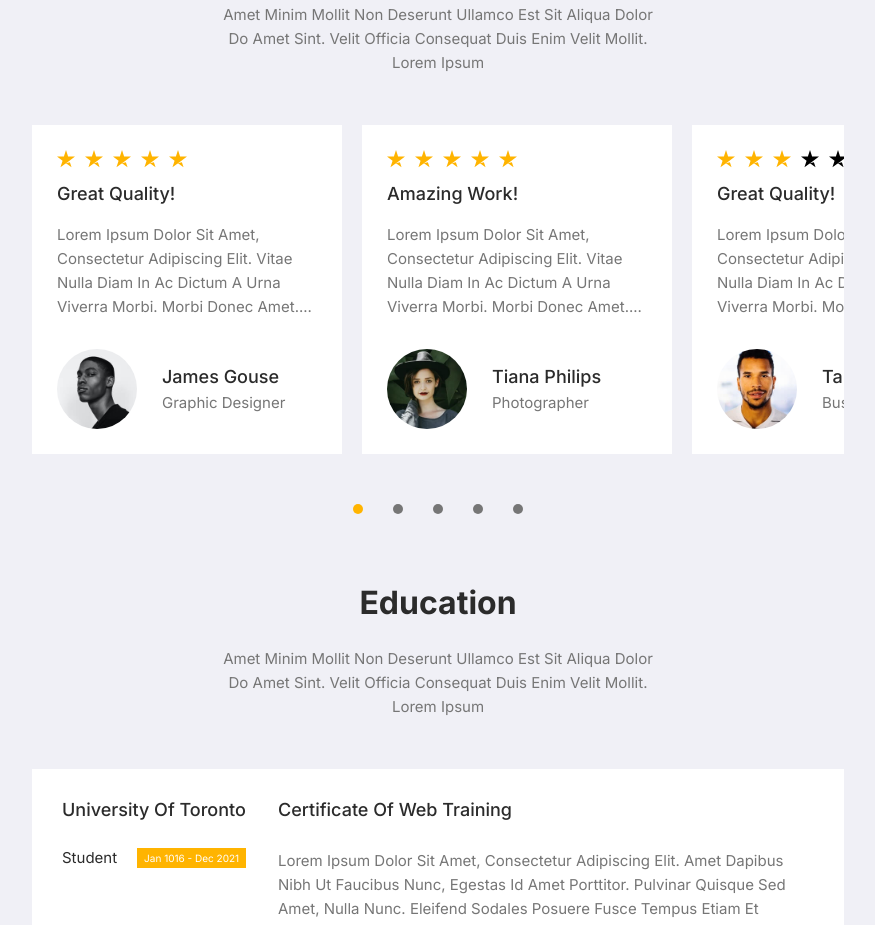
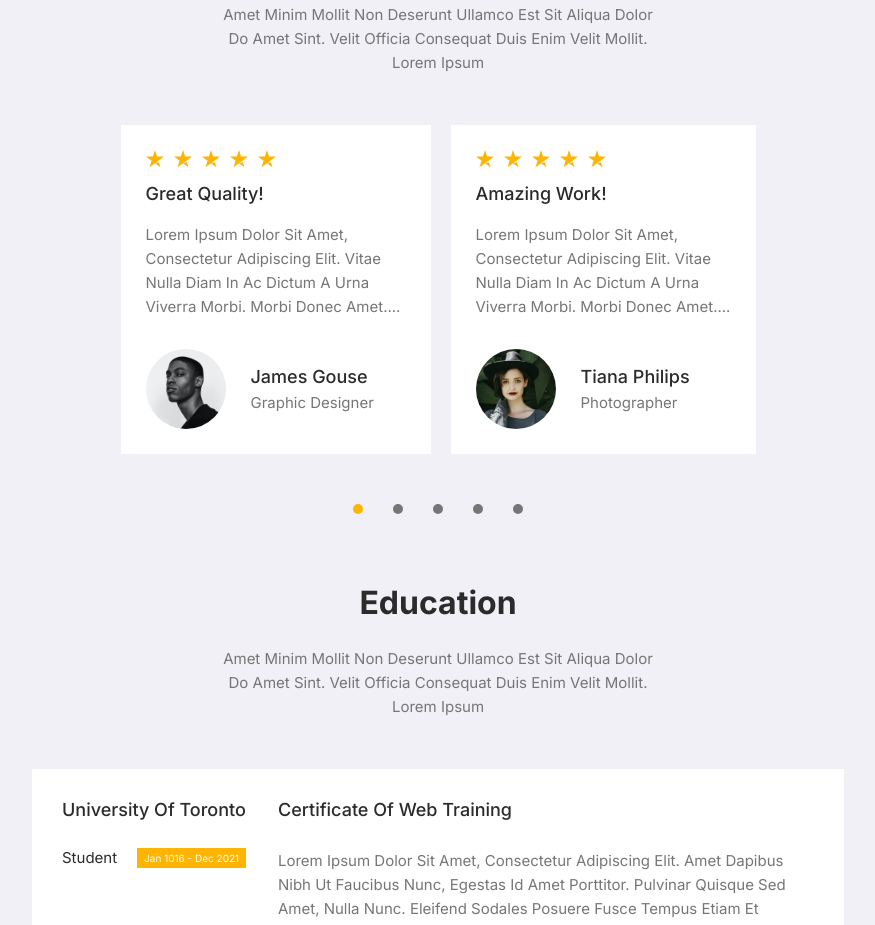
Before and after one commit to taras131/portfolio, a React app: page / in a window 1280 px wide. Shown: the part 3580-4505 px from the top of the page, without its empty margins (293-1168 px from the left). Built offline with nearby package versions, Linux system fonts and the light colour scheme.

Commit message:
added_mouse_touch_listener_for_slider

```diff
--- a/src/components/Icon.tsx
+++ b/src/components/Icon.tsx
@@ -14,7 +14,7 @@ export const Icon: FC<TProps> = ({
                                      iconId,
                                      width = 74,
                                      height = 74,
-                                     isActive = false,
+                                     isActive =false ,
                                  }) => {
     return (
         <SVG width={`${width}px`} height={`${height}px`} viewBox={`0 0 ${width} ${height}`} isActive={isActive}
@@ -30,6 +30,6 @@ type TStyledProps = {
 
 const SVG = styled.svg<TStyledProps>`
   ${props => props.isActive && css<TStyledProps>`
-    fill: ${props => props.theme.colors.accent};
+    fill: ${props => props.isActive ? props.theme.colors.accent : props.theme.colors.textSecondary};
   `}
 `
--- a/src/components/listItemWithIcon/ListItemWithIcon_Style.ts
+++ b/src/components/listItemWithIcon/ListItemWithIcon_Style.ts
@@ -10,13 +10,13 @@ const Wrapper = styled.li<TWrapper>`
 
   svg {
     margin-right: 15px;
-    fill: ${props => props.isActive ? props.theme.colors.accent : props.theme.colors.textSecondary};
+    fill: ${props => !props.isActive && props.theme.colors.textSecondary};
   }
 
   span {
     color: ${props => props.isActive
-    ? props.theme.colors.textPrimary
-    : props.theme.colors.textSecondary};
+            ? props.theme.colors.textPrimary
+            : props.theme.colors.textSecondary};
   }
 `;
 
--- a/src/sections/recommendations/Recommendations.tsx
+++ b/src/sections/recommendations/Recommendations.tsx
@@ -1,12 +1,129 @@
-import React from 'react';
+import React, {useEffect, useRef, useState} from 'react';
 import {TemplateSection} from "../../components/TemplateSection";
 import {recommendations, recommendationsDescription, recommendationsTitle} from "../../utils/consts";
-import {RecommendationsList} from "./RecommendationsList";
+import {RecommendationsListItem} from "./RecommendationsListItem";
+import styled, {css} from "styled-components";
 
 export const Recommendations = () => {
+    const ref = useRef<HTMLHeadingElement>(null)
+    const recommendationsList = recommendations.map(recommendation => (
+        <RecommendationsListItem key={recommendation.id + " " + recommendation.title}
+                                 recommendation={recommendation}/>))
+    const [activeSlide, setActiveSlide] = useState(0)
+    const [offset, setOffset] = useState(0)
+    useEffect(() => {
+        setOffset(-Math.abs((activeSlide * 320) + 12 * (activeSlide)))
+    }, [activeSlide])
+    const changeActiveSlide = (newValue: number) => () => {
+        if (newValue >= 0 && newValue < recommendations.length) {
+            setActiveSlide(newValue)
+        }
+    }
+    const paginationButtons = recommendations.map((recommendation, index) => (
+        <PaginationItem key={recommendation.title + " " + index}
+                        onClick={changeActiveSlide(index)}
+                        isActive={index === activeSlide}>
+
+        </PaginationItem>
+    ))
+    let x1: number | null = null;
+    const handleTouchStart = (e: any) => {
+        x1 = e.touches[0].clientX
+    }
+    const handleTouchMove = (e: any) => {
+        let x2 = e.touches[0].clientX
+        if (x1) {
+            if (x1 > x2) {
+                setActiveSlide(prev => {
+                    if (prev < recommendations.length - 1) {
+                        return prev + 1
+                    }
+                    return prev
+                })
+            } else {
+                setActiveSlide(prev => {
+                    if (prev > 0) {
+                        return prev - 1
+                    }
+                    return prev
+                })
+            }
+        }
+        x1 = null;
+    }
+
+    useEffect(() => {
+        let element: any = null;
+        if (ref && ref.current) {
+            element = ref.current;
+            element.addEventListener('touchstart', handleTouchStart);
+            element.addEventListener('touchmove', handleTouchMove);
+        }
+        return () => {
+            element.removeEventListener('touchstart', handleTouchStart);
+            element.removeEventListener('touchmove', handleTouchMove);
+        };
+    }, [ref])
     return (
         <TemplateSection sectionTitle={recommendationsTitle} sectionDescription={recommendationsDescription}>
-            <RecommendationsList recommendations={recommendations}/>
+            <RecommendationsWrapper offset={offset} ref={ref}>
+                <div>
+                    {recommendationsList}
+                </div>
+            </RecommendationsWrapper>
+            <PaginationWrapper>
+                {paginationButtons}
+            </PaginationWrapper>
         </TemplateSection>
     );
 };
+
+type TWrapperProps = {
+    offset: number
+}
+
+const RecommendationsWrapper = styled.div<TWrapperProps>`
+  overflow: hidden;
+
+  & > div {
+    transition: all .4s ease;
+    display: flex;
+    gap: 20px;
+    transform: translateX(${props => props.offset + "px"});
+  }
+
+  @media screen and (max-width: 1400px) {
+    max-width: 635px;
+    width: 100%;
+    margin: 0 auto;
+  }
+
+  @media ${({theme}) => theme.media.tablet} {
+    max-width: 310px;
+    width: 100%;
+  }
+`
+
+
+const PaginationWrapper = styled.div`
+  margin-top: 50px;
+  display: flex;
+  align-items: center;
+  justify-content: center;
+  gap: 30px;
+
+`
+type TPaginationListProps = {
+    isActive: boolean
+}
+
+const PaginationItem = styled.div<TPaginationListProps>`
+  width: 10px;
+  height: 10px;
+  border-radius: 100%;
+  background-color: ${({theme}) => theme.colors.textSecondary};
+  cursor: pointer;
+  ${props => props.isActive && css<TPaginationListProps>`
+    background-color: ${({theme}) => theme.colors.accent};
+  `}
+`
--- a/src/sections/recommendations/RecommendationsList.tsx
+++ /dev/null
@@ -1,83 +0,0 @@
-import React, {FC, useEffect, useState} from 'react';
-import {TRecommendation} from "../../models/TRecommendations";
-import {RecommendationsListItem} from "./RecommendationsListItem";
-import styled, {css} from "styled-components";
-
-type TProps = {
-    recommendations: TRecommendation []
-}
-
-export const RecommendationsList: FC<TProps> = ({recommendations}) => {
-
-
-    const recommendationsList = recommendations.map(recommendation => (
-        <RecommendationsListItem key={recommendation.id + " " + recommendation.title}
-                                 recommendation={recommendation}/>))
-    const [activeSlide, setActiveSlide] = useState(0)
-    const [offset, setOffset] = useState(0)
-    useEffect(() => {
-        setOffset(-Math.abs((activeSlide * 320) + 12 * (activeSlide)))
-    }, [activeSlide])
-    const changeActiveSlide = (newValue: number) => () => {
-        setActiveSlide(newValue)
-    }
-    const paginationButtons = recommendations.map((recommendation, index) => (
-        <PaginationListItem key={recommendation.title + " " + index}
-                            onClick={changeActiveSlide(index)}
-                            isActive={index === activeSlide}>
-
-        </PaginationListItem>
-    ))
-    return (
-        <>
-            <Wrapper offset={offset}>
-                <ul>
-                    {recommendationsList}
-                </ul>
-            </Wrapper>
-            <PaginationList>
-                {paginationButtons}
-            </PaginationList>
-        </>
-
-    );
-};
-
-type TWrapperProps = {
-    offset: number
-}
-
-const Wrapper = styled.div<TWrapperProps>`
-  overflow: hidden;
-
-  ul {
-    transition: all .4s ease;
-    display: flex;
-    gap: 20px;
-    transform: translateX(${props => props.offset + "px"});
-  }
-`
-
-
-const PaginationList = styled.div`
-  margin-top: 50px;
-  display: flex;
-  align-items: center;
-  justify-content: center;
-  gap: 30px;
-
-`
-type TPaginationListProps = {
-    isActive: boolean
-}
-
-const PaginationListItem = styled.div<TPaginationListProps>`
-  width: 10px;
-  height: 10px;
-  border-radius: 100%;
-  background-color: ${({theme}) => theme.colors.textSecondary};
-  cursor: pointer;
-  ${props => props.isActive && css<TPaginationListProps>`
-    background-color: ${({theme}) => theme.colors.accent};
-  `}
-`
--- a/src/sections/recommendations/RecommendationsListItem.tsx
+++ b/src/sections/recommendations/RecommendationsListItem.tsx
@@ -19,7 +19,7 @@ export const RecommendationsListItem: FC<TProps> = ({recommendation}) => {
     );
 };
 
-const Wrapper = styled.li`
+const Wrapper = styled.div`
   min-width: 310px;
   min-height: 323px;
   background-color: ${({theme}) => theme.colors.backgroundPrimary};
--- a/src/styles/Theme.styled.ts
+++ b/src/styles/Theme.styled.ts
@@ -21,7 +21,6 @@ const baseTheme: ITheme = {
     }
 }
 
-// DefaultTheme - используется для динамических тем
 export const lightTheme: DefaultTheme = {
     ...baseTheme,
     type: ThemeEnum.light,
```
Also changed, not shown: src/assets/icons/icons-sprite.svg.
